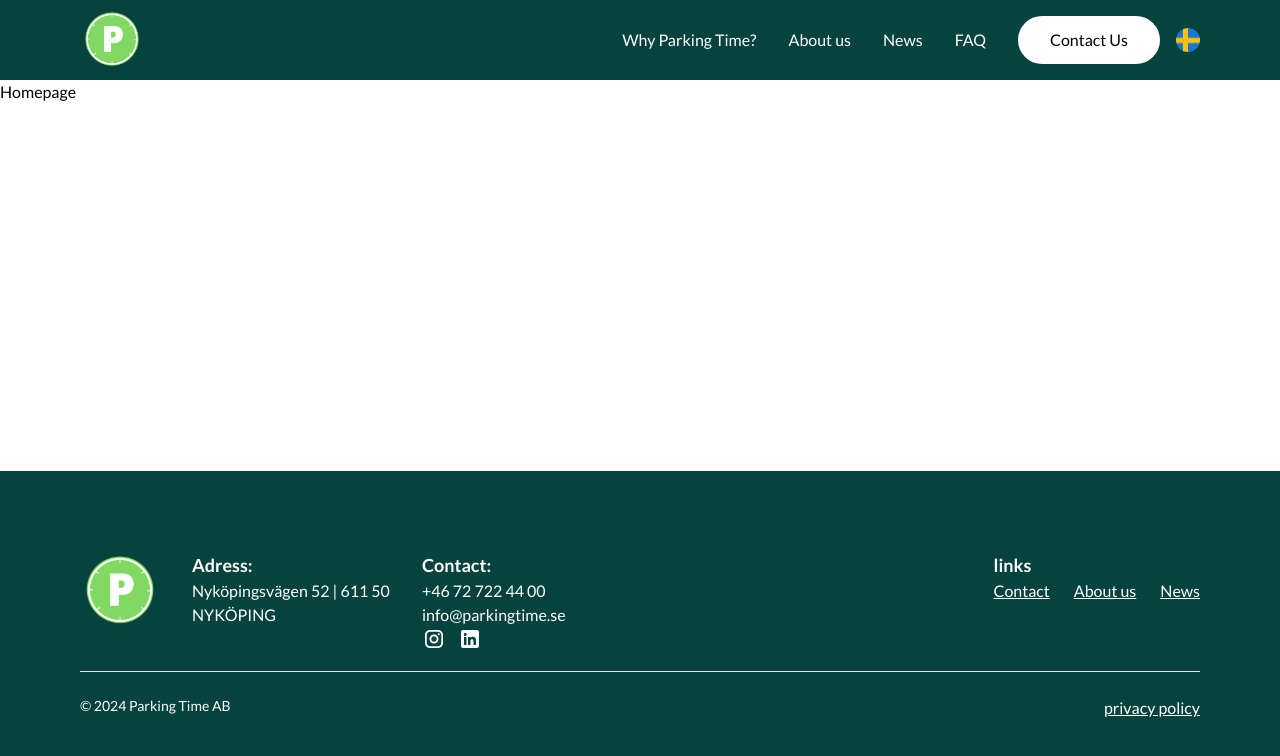
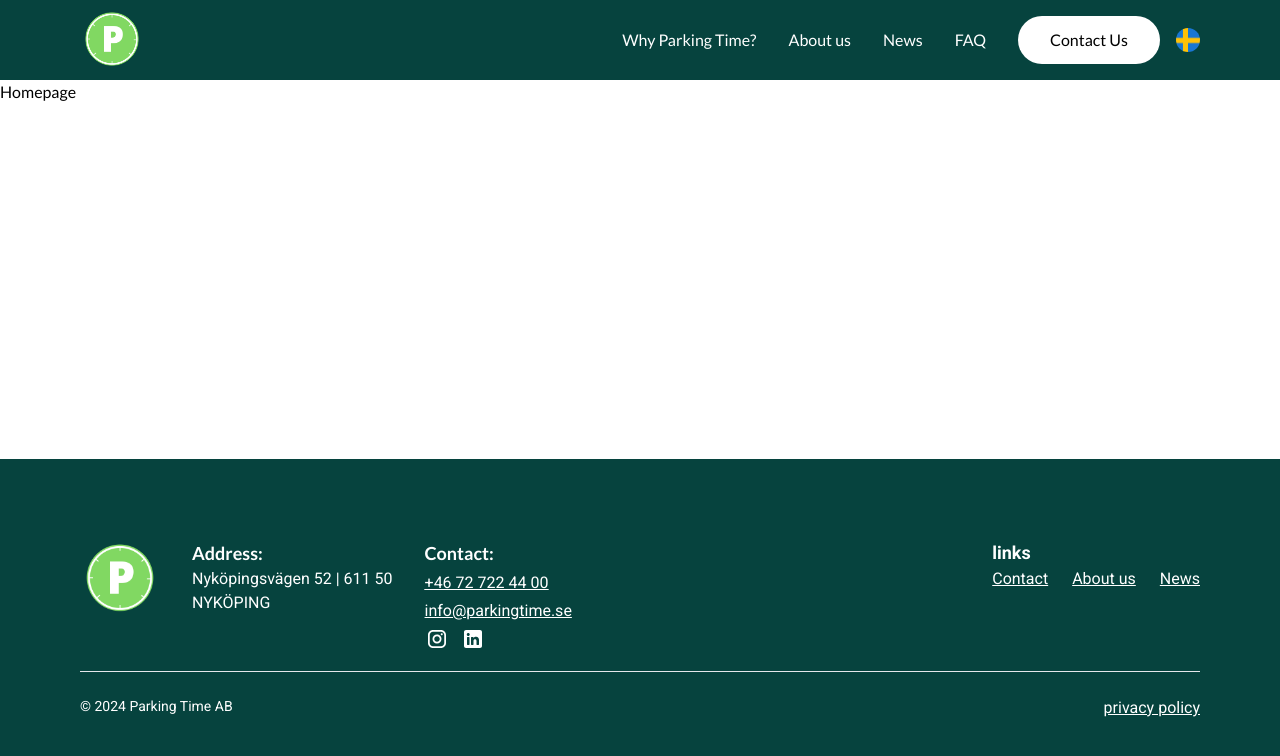
Before and after one commit to Legendarius-K/parking_time, a Next.js app: page / in a window 1280 px wide. Shown: the top 756 px of the page. Built offline with nearby package versions, Linux system fonts and the light colour scheme.

Commit message:
finished the footer design with the fonts and all clickable functionality

```diff
--- a/src/components/Footer/index.tsx
+++ b/src/components/Footer/index.tsx
@@ -5,26 +5,28 @@ import linkedInIcon from '../../../public/LinkedIn.svg'
 
 const Footer = () => {
     return (
-        <footer className="py-12 px-8 md:p-20 bg-pt-primary text-white gap-12 md:gap-5 flex flex-col">
+        <footer className="py-12 px-8 md:p-20 bg-pt-primary text-white gap-12 md:gap-5 flex flex-col font-mono">
             <div className="flex justify-between flex-col gap-8 md:flex-row">
                 <div className="flex gap-8 flex-col md:flex-row">
-                    <a href="/" className="h-auto w-20">
-                        <Image src={ptLogo} alt="image" />
+                    <a href="/" className=" w-20">
+                        <Image src={ptLogo} alt="image" className="min-w-20" />
                     </a>
                     <div className="flex flex-col">
-                        <p className="font-bold text-lg">Adress:</p>
+                        <p className="font-bold font-sans text-lg">Address:</p>
                         <p className="font-normal">Nyköpingsvägen 52 | 611 50</p>
                         <p className="font-normal">NYKÖPING</p>
                         </div>
-                    <div className="flex flex-col">
-                        <p className="font-bold text-lg">Contact:</p>
-                        <p className="text-base font-normal">+46 72 722 44 00</p>
-                        <p className="">info@parkingtime.se</p>
+                    <div className="flex flex-col gap-1">
+                        <p className="font-bold text-lg font-sans">Contact:</p>
+                        <p className="text-base font-normal underline cursor-pointer">
+                            <a href="tel:+46 72 722 44 00">+46 72 722 44 00</a>
+                        </p>
+                        <p className="underline cursor-pointer">info@parkingtime.se</p>
                         <div className="flex gap-3">
-                            <a href="/">
+                            <a target="_blank" href="https://www.instagram.com/parkingtimesweden/">
                                 <Image src={instagramIcon} alt="image" />
                             </a>
-                            <a href="/">
+                            <a target="_blank" href="https://www.linkedin.com/company/parking-time-sweden/">
                                 <Image src={linkedInIcon} alt="image" />
                             </a>
                         </div>
@@ -49,7 +51,7 @@ const Footer = () => {
                 <div className="flex flex-col md:flex-row gap-6 justify-between pt-6">
                     <div className="text-sm">© 2024 Parking Time AB</div>
 
-                    <a href="/" className="underline">privacy policy</a>
+                    <a href="/privacy-policy" className="underline">privacy policy</a>
                 </div>
             </div>
         </footer>
```
